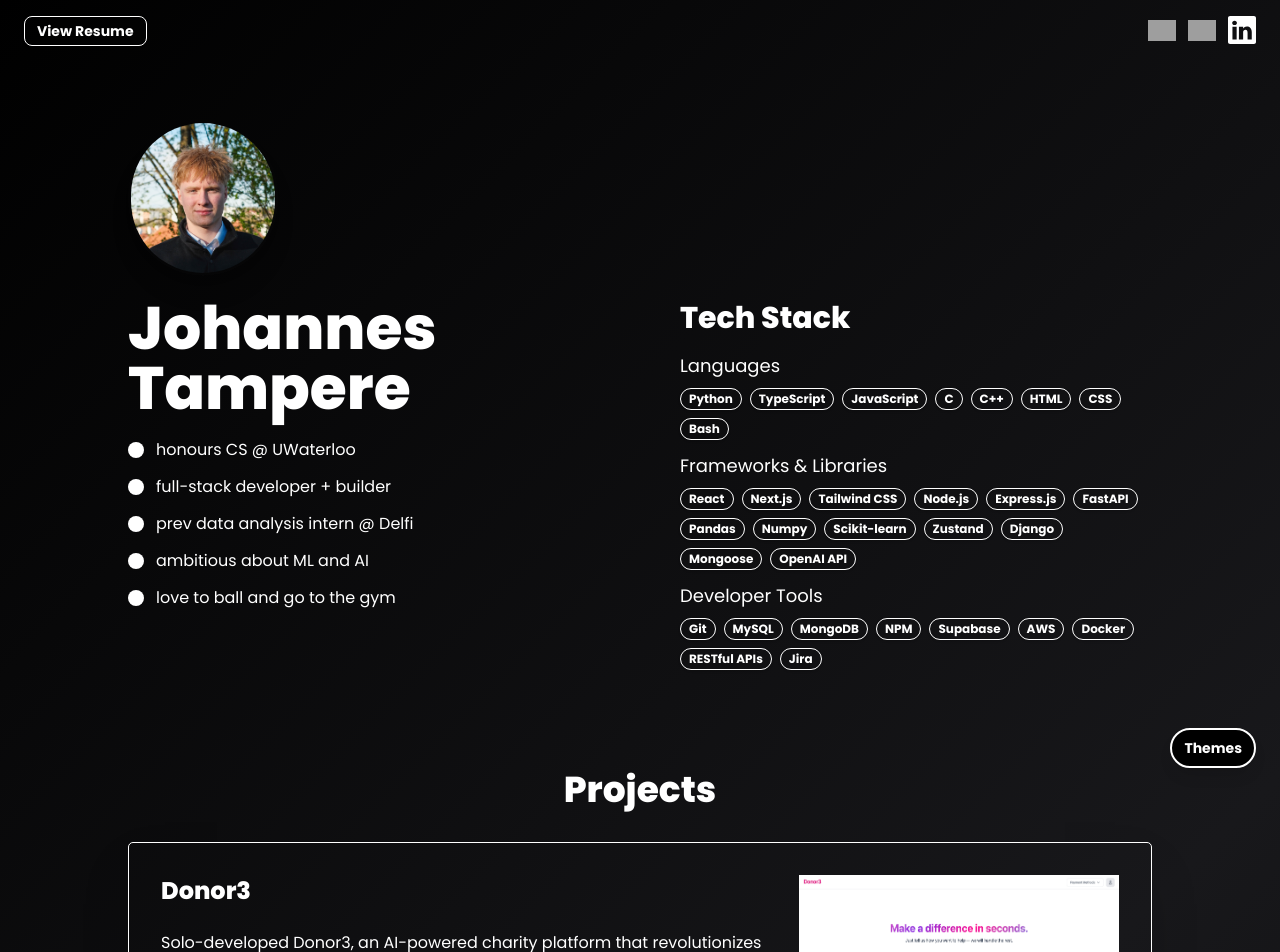
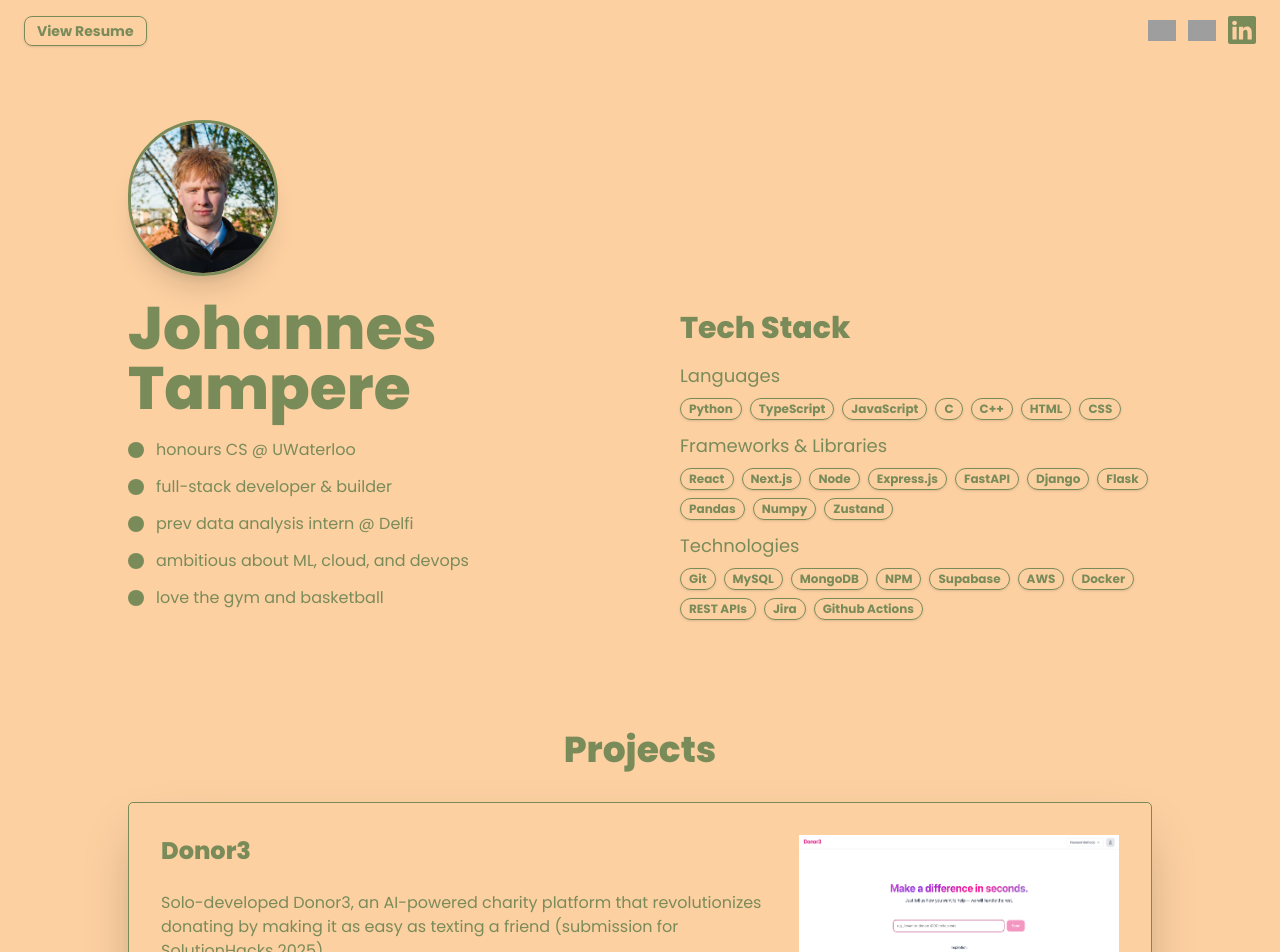
Before and after one commit to Johannestampere/Portfolio, a Next.js app: page / in a window 1280 px wide. Shown: the top 952 px of the page. Built offline with nearby package versions, Linux system fonts and the light colour scheme; grey boxes are pictures that could not be loaded.

Commit message:
Github Actions Pipeline

```diff
--- a/app/globals.css
+++ b/app/globals.css
@@ -26,9 +26,19 @@ html, body {
     animation: gradientShift 10s ease infinite;
   }
 
+/* Peach & Sage Theme - Default */
+body {
+  @apply bg-[#FCD0A1] text-[#7A8B5A];
+  background-color: #FCD0A1;
+  opacity: 1;
+  background-image: repeating-radial-gradient( circle at 0 0, transparent 0, #FCD0A1 7px ), repeating-linear-gradient( #7A8B5A15, #7A8B5A10 );
+}
+
+/* Original theme - commented out for future use
 body {
   @apply bg-[#EEF0F2] text-[#7c7e77];
   background-color: #EEF0F2;
   opacity: 1;
   background-image:  repeating-radial-gradient( circle at 0 0, transparent 0, #EEF0F2 7px ), repeating-linear-gradient( #dfdfe655, #dfdfe6 );
 }
+*/
--- a/app/page.tsx
+++ b/app/page.tsx
@@ -9,61 +9,62 @@ const projects = [
     name: "Donor3",
     description: "Solo-developed Donor3, an AI-powered charity platform that revolutionizes donating by making it as easy as texting a friend (submission for SolutionHacks 2025)",
     skills: ['Next.js', 'TypeScript', 'Django', 'SQLite', 'Gemini API'],
-    link: '#',
+    link: 'https://github.com/Johannestampere/Donor3',
     image: '/donor3.png',
   },
   {
     name: "GuardiaAI",
     description: "Led development of GuardiaAI, a Chrome Extension that protects the elderly from potential online scams and fraud in real-time (submission for SpurHacks 2025)",
     skills: ['React.js', 'Gemini API', 'Node.js', "Express.js", "Google TTS API"],
-    link: "#",
+    link: "https://github.com/Johannestampere/GuardiaAI",
     image: "/guardia.png"
   },
   {
     name: '136Notes',
     description: `Solo-developed a lightweight intuitive note-taking app for visual linear algebra learners with dynamic graphs and LaTeX equations`,
     skills: ['Next.js', 'MongoDB', 'Tailwind CSS', 'Flask', 'OAuth', 'Three.js', 'MathJax', 'Mongoose'],
-    link: '#',
+    link: 'https://github.com/Johannestampere/136Notes',
     image: "/136notes.png"
   },
   {
     name: 'MindBloom',
     description: `Co-developed a collaborative brainstorming platform that helps hackathon teams and startups turn scattered thoughts into clear directions via dynamic mindmaps and AI-guided suggestions`,
     skills: ['Next.js', 'TypeScript', 'FastAPI', 'OpenAI API', 'Zustand', 'D3.js', 'Supabase', 'PostgreSQL'],
-    link: '#',
+    link: 'https://github.com/Johannestampere/mindmap',
   },
   {
     name: 'Real-time Arduino Emotion Detector',
     description: `Built a real-time emotion detection system that uses OpenCV and a pre-trained model to classify facial expressions, then maps them to LED colors on an Arduino board via PySerial and C++`,
     skills: ['Python', 'OpenCV', 'PySerial', 'C++', 'Arduino'],
-    link: '#',
+    link: 'https://github.com/Johannestampere/ArduinoEmotionDetector',
   },
   {
     name: 'Manual implementations of malloc() and free()',
     description: `Built custom versions of malloc() and free() in C, gaining a deeper understanding of the C memory model, pointer arithmetic, and manual memory management techniques`,
     skills: ['C'],
-    link: '#',
+    link: 'https://github.com/Johannestampere/Cmalloc',
   },
   {
     name: 'Vim-based Note-taking App',
     description: `Lightweight Vim-based note-taking app that I built for myself to make note-taking in CS classes easier`,
     skills: ['C++', 'CSS'],
-    link: '#',
+    link: 'https://github.com/Johannestampere/VimCSNotes',
   },
 ]
 
 const skills = {
   'Languages': [
-    'Python', 'TypeScript', 'JavaScript', 'C', 'C++', 'HTML', 'CSS', 'Bash'
+    'Python', 'TypeScript', 'JavaScript', 'C', 'C++', 'HTML', 'CSS'
   ],
   'Frameworks & Libraries': [
-    'React', 'Next.js', 'Tailwind CSS', 'Node.js', 'Express.js', 'FastAPI', 'Pandas', 'Numpy', 'Scikit-learn', 'Zustand', 'Django', 'Mongoose', 'OpenAI API'
+    'React', 'Next.js', 'Node', 'Express.js', 'FastAPI', 'Django', 'Flask', 'Pandas', 'Numpy', 'Zustand'
   ],
-  'Developer Tools': [
-    'Git', 'MySQL', 'MongoDB', 'NPM', 'Supabase', 'AWS', 'Docker', 'RESTful APIs', 'Jira'
+  'Technologies': [
+    'Git', 'MySQL', 'MongoDB', 'NPM', 'Supabase', 'AWS', 'Docker', 'REST APIs', 'Jira', 'Github Actions'
   ]
 }
 
+/* Themes array - commented out for future use
 const themes = [
   {
     name: 'Default',
@@ -112,28 +113,23 @@ const themes = [
     accent: '#C03221',
   },
 ]
+*/
 
 export default function Landing(): JSX.Element {
   const [isHoveredGithub, setisHoveredGithub] = useState(false)
   const [linkedinHovered, setLinkedinHovered] = useState(false)
   const [isHoveredLeetcode, setisHoveredLeetcode] = useState(false)
-  const [themeIndex, setThemeIndex] = useState(0)
-  const [menuOpen, setMenuOpen] = useState(false)
 
-  useEffect(() => {
-    const theme = themes[themeIndex]
-    if (theme.isDefault) {
-      document.body.style.background = ''
-      document.body.style.color = ''
-    } else {
-      document.body.style.background = theme.bg
-      document.body.style.color = theme.text
-    }
-  }, [themeIndex])
-
-
-
-  const theme = themes[themeIndex]
+  // Peach & Sage theme as default
+  const theme = {
+    name: 'Peach & Sage',
+    bg: '#FCD0A1',
+    text: '#7A8B5A',
+    cardBg: '#7A8B5A',
+    cardText: '#FCD0A1',
+    border: '#7A8B5A',
+    accent: '#7A8B5A',
+  }
 
   return (
     <div className={`min-h-screen w-full flex items-center justify-center px-3 py-6 relative`} style={{ background: theme.bg, color: theme.text }}>
@@ -149,7 +145,7 @@ export default function Landing(): JSX.Element {
           <img
             height="28"
             width="28"
-            src={`https://cdn.simpleicons.org/github/${theme.name === 'Indigo & Orange' ? 'F46036' : (isHoveredGithub ? (theme.text.replace('#', '') || 'fff') : (theme.border.replace('#', '') || 'bdbdbd'))}`}
+            src={`https://cdn.simpleicons.org/github/${isHoveredGithub ? '7A8B5A' : '7A8B5A'}`}
             alt="GitHub"
           />
         </a>
@@ -164,7 +160,7 @@ export default function Landing(): JSX.Element {
           <img
             height="28"
             width="28"
-            src={`https://cdn.simpleicons.org/leetcode/${theme.name === 'Indigo & Orange' ? 'F46036' : (isHoveredLeetcode ? (theme.text.replace('#', '') || 'fff') : (theme.border.replace('#', '') || 'bdbdbd'))}`}
+            src={`https://cdn.simpleicons.org/leetcode/${isHoveredLeetcode ? '7A8B5A' : '7A8B5A'}`}
             alt="LeetCode"
           />
         </a>
@@ -180,7 +176,7 @@ export default function Landing(): JSX.Element {
             xmlns="http://www.w3.org/2000/svg"
             width="28"
             height="28"
-            fill={theme.name === 'Indigo & Orange' ? '#F46036' : (linkedinHovered ? theme.text : theme.border)}
+            fill={linkedinHovered ? theme.text : theme.border}
             viewBox="0 0 16 16"
           >
             <path d="M0 1.146C0 .513.526 0 1.175 0h13.65C15.474 0 16 .513 16 1.146v13.708c0 .633-.526 1.146-1.175 1.146H1.175C.526 16 0 15.487 0 14.854zm4.943 12.248V6.169H2.542v7.225zm-1.2-8.212c.837 0 1.358-.554 1.358-1.248-.015-.709-.52-1.248-1.342-1.248S2.4 3.226 2.4 3.934c0 .694.521 1.248 1.327 1.248zm4.908 8.212V9.359c0-.216.016-.432.08-.586.173-.431.568-.878 1.232-.878.869 0 1.216.662 1.216 1.634v3.865h2.401V9.25c0-2.22-1.184-3.252-2.764-3.252-1.274 0-1.845.7-2.165 1.193v.025h-.016l.016-.025V6.169h-2.4c.03.678 0 7.225 0 7.225z"/>
@@ -192,7 +188,8 @@ export default function Landing(): JSX.Element {
           href="/Resume.pdf"
           target="_blank"
           rel="noopener noreferrer"
-          className={`inline-block px-3 py-1 bg-transparent rounded-lg shadow font-bold text-sm border transition hover:scale-110 ${theme.text} border-${theme.border} hover:bg-${theme.border} hover:text-${theme.text}`}
+          className={`inline-block px-3 py-1 bg-transparent rounded-lg shadow font-bold text-sm border transition hover:scale-110`}
+          style={{ color: theme.text, borderColor: theme.border }}
         >
           View Resume
         </a>
@@ -212,27 +209,29 @@ export default function Landing(): JSX.Element {
                 alt="Johannes Tampere"
                 width={150}
                 height={150}
-                className={`rounded-full shadow-xl object-cover border-3 ${theme.border}`}
+                className="rounded-full shadow-xl object-cover border-3"
+                style={{ borderColor: theme.border }}
               />
             </div>
-            <h1 className={`text-3xl md:text-6xl font-extrabold mt-3 mb-5 ${theme.text}`}>Johannes Tampere</h1>
+            <h1 className="text-3xl md:text-6xl font-extrabold mt-3 mb-5" style={{ color: theme.text }}>Johannes Tampere</h1>
 
             <ul className="mb-8 space-y-3 text-left">
-            <li className={`flex items-center text-lg md:text-[12pt] transition-all duration-100 hover:scale-110 ${theme.text} hover:text-${theme.accent}`}> <span className={`inline-block w-4 h-4 rounded-full mr-3`} style={{ background: theme.text }}></span>honours CS @ UWaterloo</li>
-              <li className={`flex items-center text-lg md:text-[12pt] transition-all duration-100 hover:scale-110 ${theme.text} hover:text-${theme.accent}`}> <span className={`inline-block w-4 h-4 rounded-full mr-3`} style={{ background: theme.text }}></span> full-stack developer + builder </li>
-              <li className={`flex items-center text-lg md:text-[12pt] transition-all duration-100 hover:scale-110 ${theme.text} hover:text-${theme.accent}`}> <span className={`inline-block w-4 h-4 rounded-full mr-3`} style={{ background: theme.text }}></span> prev data analysis intern @ Delfi </li>
-              <li className={`flex items-center text-lg md:text-[12pt] transition-all duration-100 hover:scale-110 ${theme.text} hover:text-${theme.accent}`}> <span className={`inline-block w-4 h-4 rounded-full mr-3`} style={{ background: theme.text }}></span> ambitious about ML and AI </li>
-              <li className={`flex items-center text-lg md:text-[12pt] transition-all duration-100 hover:scale-110 ${theme.text} hover:text-${theme.accent}`}> <span className={`inline-block w-4 h-4 rounded-full mr-3`} style={{ background: theme.text }}></span> love to ball and go to the gym </li>
+            <li className="flex items-center text-lg md:text-[12pt] transition-all duration-100 hover:scale-110" style={{ color: theme.text }}> <span className="inline-block w-4 h-4 rounded-full mr-3" style={{ background: theme.text }}></span>honours CS @ UWaterloo</li>
+              <li className="flex items-center text-lg md:text-[12pt] transition-all duration-100 hover:scale-110" style={{ color: theme.text }}> <span className="inline-block w-4 h-4 rounded-full mr-3" style={{ background: theme.text }}></span> full-stack developer & builder </li>
+              <li className="flex items-center text-lg md:text-[12pt] transition-all duration-100 hover:scale-110" style={{ color: theme.text }}> <span className="inline-block w-4 h-4 rounded-full mr-3" style={{ background: theme.text }}></span> prev data analysis intern @ Delfi </li>
+              <li className="flex items-center text-lg md:text-[12pt] transition-all duration-100 hover:scale-110" style={{ color: theme.text }}> <span className="inline-block w-4 h-4 rounded-full mr-3" style={{ background: theme.text }}></span> ambitious about ML, cloud, and devops </li>
+              <li className="flex items-center text-lg md:text-[12pt] transition-all duration-100 hover:scale-110" style={{ color: theme.text }}> <span className="inline-block w-4 h-4 rounded-full mr-3" style={{ background: theme.text }}></span> love the gym and basketball </li>
+
             </ul>
           </div>
           <div className="flex-1 flex flex-col items-center md:items-start justify-center w-full transition-all duration-300 cursor-pointer">
-            <h2 className={`text-3xl font-extrabold mb-4 mt-45 ${theme.text}`}>Tech Stack</h2>
+            <h2 className="text-3xl font-extrabold mb-4 mt-45" style={{ color: theme.text }}>Tech Stack</h2>
             {Object.entries(skills).map(([category, skillList]) => (
               <div key={category} className="mb-3 w-full">
-                <h3 className={`text-lg mb-2 ${theme.text}`}>{category}</h3>
+                <h3 className="text-lg mb-2" style={{ color: theme.text }}>{category}</h3>
                 <ul className="flex flex-wrap gap-2">
                   {skillList.map((skill) => (
-                    <li key={skill} className={`px-2 py-0.5 rounded-full text-xs font-bold shadow border transition-all duration-100   hover:scale-115 ${theme.text} border-${theme.border} hover:bg-${theme.accent} hover:text-${theme.accent}`}>{skill}</li>
+                    <li key={skill} className="px-2 py-0.5 rounded-full text-xs font-bold shadow border transition-all duration-100 hover:scale-115" style={{ color: theme.text, borderColor: theme.border }}>{skill}</li>
                   ))}
                 </ul>
               </div>
@@ -240,66 +239,37 @@ export default function Landing(): JSX.Element {
           </div>
         </div>
         <div className="flex flex-col items-center w-full transition-all duration-300 cursor-pointer">
-          <h2 className={`text-4xl font-extrabold mb-8 mt-10 text-center ${theme.text}`}>Projects</h2>
+          <h2 className="text-4xl font-extrabold mb-8 mt-10 text-center" style={{ color: theme.text }}>Projects</h2>
           <div className="w-full space-y-4">
             {projects.map((project, index) => (
-              <div key={index} className={`rounded-[5px] shadow-2xl p-8 w-full transition-all duration-200 hover:scale-105 border-1 ${theme.text} border-${theme.border} flex gap-8 min-h-48`}>
+              <div key={index} className="rounded-[5px] shadow-2xl p-8 w-full transition-all duration-200 hover:scale-105 border-1 flex gap-8 min-h-48" style={{ color: theme.text, borderColor: theme.border }}>
                 <div className="flex-1">
-                  <a href={project.link} target="_blank" rel="noopener noreferrer" className={`text-2xl font-extrabold mb-6 block hover:underline ${theme.text} hover:text-${theme.accent}`}>
+                  <a href={project.link} target="_blank" rel="noopener noreferrer" className="text-2xl font-extrabold mb-6 block hover:underline" style={{ color: theme.text }}>
                     {project.name}
                   </a>
-                  <p className={`text-base mb-6 ${theme.text}`}>{project.description}</p>
+                  <p className="text-base mb-6" style={{ color: theme.text }}>{project.description}</p>
                   <div className="flex flex-wrap gap-2 mt-4">
                     {project.skills && project.skills.map((skill) => (
-                      <span key={skill} className={`px-3 py-1 rounded-full text-sm font-bold shadow border transition ${theme.text} border-${theme.border} hover:bg-${theme.accent} hover:text-${theme.accent}`}>{skill}</span>
+                      <span key={skill} className="px-3 py-1 rounded-full text-sm font-bold shadow border transition" style={{ color: theme.text, borderColor: theme.border }}>{skill}</span>
                     ))}
                   </div>
                 </div>
-                <div className="w-80 h-48 flex-shrink-0">
-                  {project.image ? (
+                {project.image && (
+                  <div className="w-80 h-48 flex-shrink-0">
                     <Image
                       src={project.image}
                       alt={`${project.name} screenshot`}
                       width={256}
                       height={160}
-                      className={`w-full h-full`}
+                      className="w-full h-full"
                     />
-                  ) : (
-                    <div className={`w-full h-full rounded-[5px] border-1 ${theme.border} bg-gray-200 flex items-center justify-center`}>
-                      <span className={`text-base ${theme.text} opacity-50`}>Photo</span>
-                    </div>
-                  )}
-                </div>
+                  </div>
+                )}
               </div>
             ))}
           </div>
         </div>
       </motion.div>
-      <div className="fixed bottom-6 right-6 z-50 flex flex-col items-end"
-        onMouseEnter={() => setMenuOpen(true)}
-        onMouseLeave={() => setMenuOpen(false)}
-      >
-        <button
-          className="rounded-full shadow-lg px-3 py-2 border-2 transition-colors duration-200 text-sm font-bold flex items-center justify-center"
-          style={{ background: theme.name === 'Default' ? '#000' : theme.accent, color: theme.name === 'Default' ? '#fff' : theme.cardText, borderColor: theme.name === 'Default' ? '#fff' : theme.accent }}
-          aria-label="Open Theme Menu"
-        >
-          Themes
-        </button>
-        <div className={`overflow-hidden transition-all duration-300 ${menuOpen ? 'max-h-96 opacity-100 translate-y-0' : 'max-h-0 opacity-0 translate-y-4'} w-48 bg-white rounded-xl shadow-lg mt-2`} style={{boxShadow: '0 8px 32px rgba(0,0,0,0.18)'}}>
-          {themes.map((t, idx) => (
-            <button
-              key={t.name}
-              onClick={() => { setThemeIndex(idx); setMenuOpen(false); }}
-              className={`w-full text-left px-4 py-3 flex items-center gap-3 transition-colors duration-150 ${themeIndex === idx ? 'font-bold' : ''}`}
-              style={{ background: t.bg, color: t.text, borderBottom: idx !== themes.length-1 ? '1px solid #eee' : 'none' }}
-            >
-              <span className="w-4 h-4 rounded-full border mr-2" style={{ background: t.cardBg, borderColor: t.border, display: 'inline-block' }}></span>
-              {t.name}
-            </button>
-          ))}
-        </div>
-      </div>
     </div>
   )
 }
--- a/package.json
+++ b/package.json
@@ -6,7 +6,9 @@
     "dev": "next dev --turbopack",
     "build": "next build",
     "start": "next start",
-    "lint": "next lint"
+    "export": "next export",
+    "lint": "next lint",
+    "build:static": "next build && next export"
   },
   "dependencies": {
     "@aws-sdk/client-s3": "^3.832.0",
```
Also changed, not shown: 1 other file (tests, documents, lock files or other folders).
